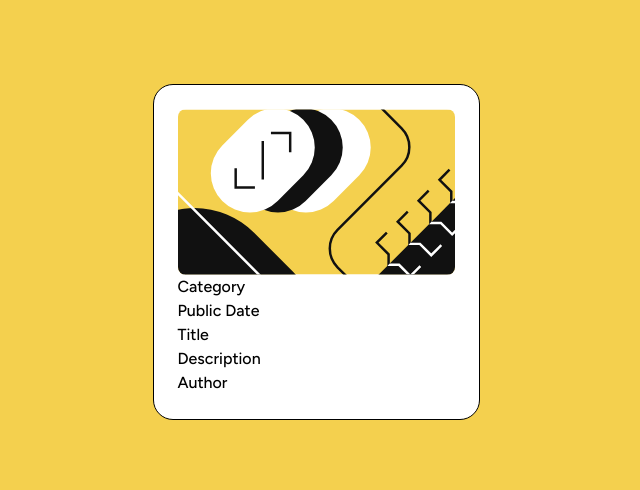
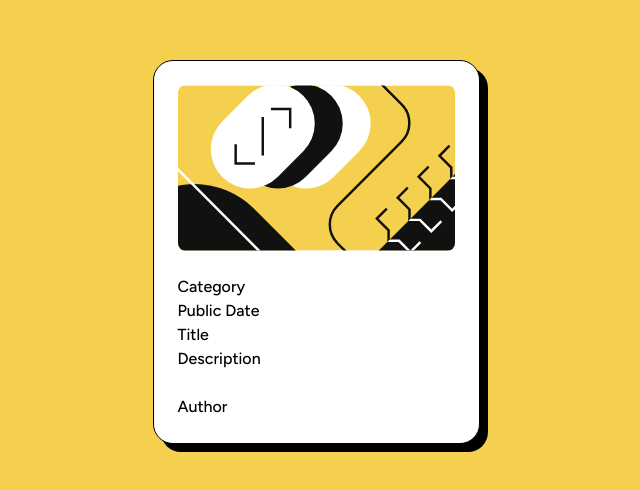
Before and after one commit to JasonY199/blog-preview-card, a Next.js app: page / in a window 1280 px wide. Shown: the part 148-638 px from the top of the page, without its empty margins (324-964 px from the left). Built offline with nearby package versions, Linux system fonts and the light colour scheme.

Commit message:
add card drop shadow

```diff
--- a/app/page.tsx
+++ b/app/page.tsx
@@ -3,7 +3,7 @@ import Image from "next/image";
 export default function Home() {
   return (
     <main className="flex items-center justify-center h-full">
-      <div className="bg-white w-full max-w-[327px] border rounded-[20px] p-6">
+      <div className="bg-white w-full max-w-[327px] border rounded-[20px] p-6 flex gap-6 flex-col shadow-[8px_8px_0px_0px_rgba(0,0,0,1)]">
         <Image
           src="/illustration-article.svg"
           alt="Illustration of an article"
@@ -17,9 +17,7 @@ export default function Home() {
           <div>Title</div>
           <div>Description</div>
         </div>
-        <div>
-          Author
-        </div>
+        <div>Author</div>
       </div>
     </main>
   );
```
